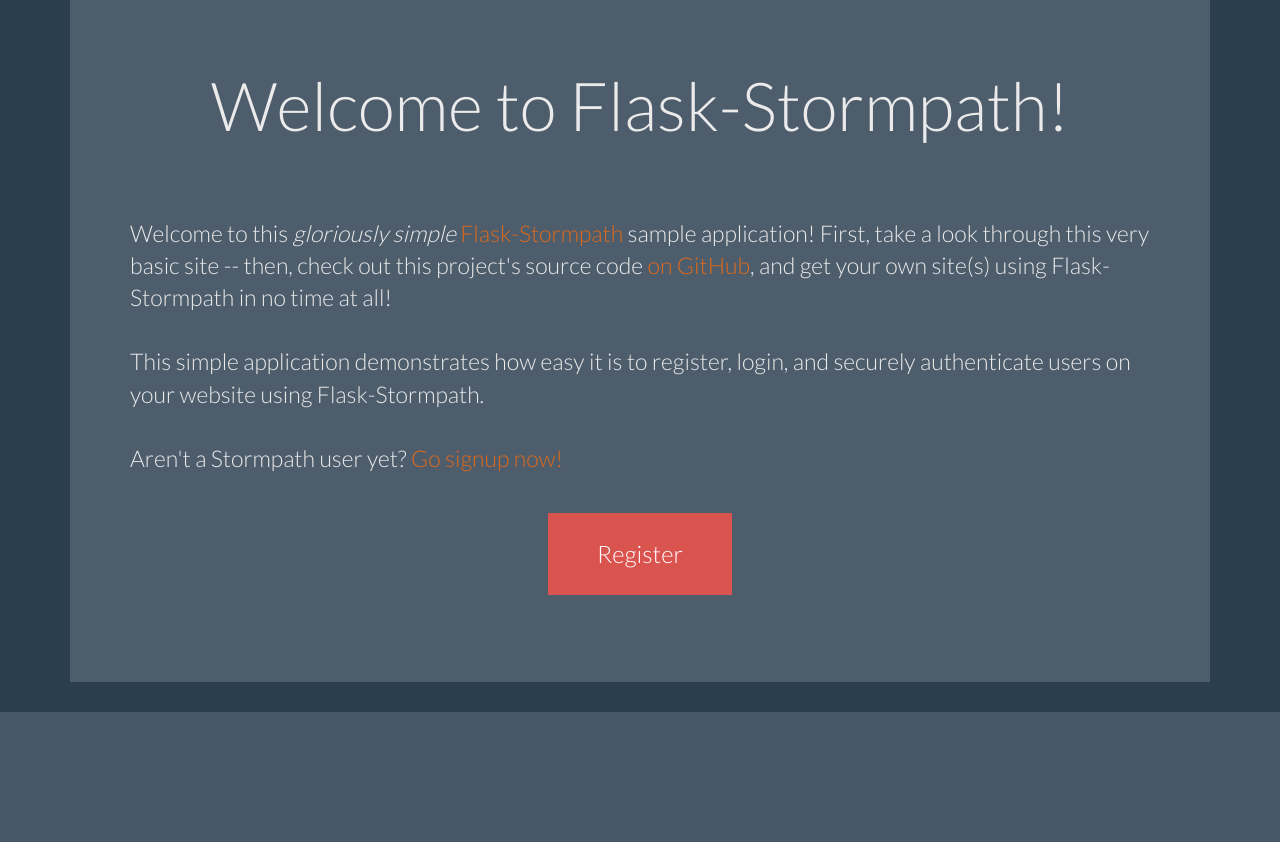
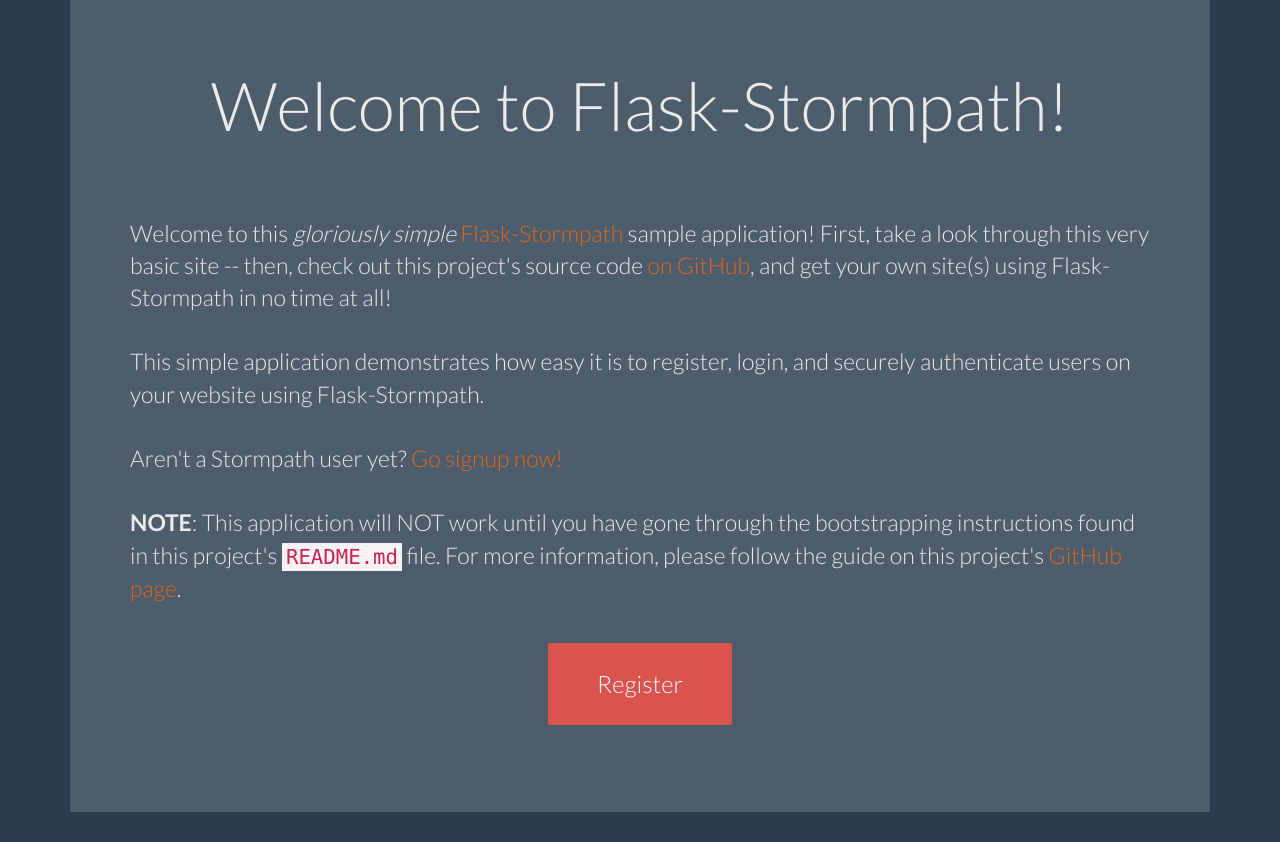
Before and after one commit to stormpath/stormpath-flask-sample, a Flask app: page / in a window 1280 px wide. Shown: the part 141-983 px from the top of the page. Before the commit the page ends 853 px from the top, so only its background shows below. Run offline with Flask 2, Linux system fonts and the light colour scheme; some libraries are stand-ins or nearby versions.

Commit message:
Adding more information / bootstrapping instructions.

```diff
--- a/templates/index.html
+++ b/templates/index.html
@@ -20,6 +20,13 @@
       <br />
       <br />
       Aren't a Stormpath user yet? <a href="https://stormpath.com">Go signup now!</a>
+      <br />
+      <br />
+      <b>NOTE</b>: This application will NOT work until you have gone through
+      the bootstrapping instructions found in this project's
+      <code>README.md</code> file. For more information, please follow the guide
+      on this project's
+      <a href="https://github.com/stormpath/stormpath-flask-sample">GitHub page</a>.
     </p>
     <p class="bigbutton"><a class="bigbutton btn btn-lg btn-danger" href="{{ url_for('login') }}" role="button">Register</a></p>
   </div>
```
